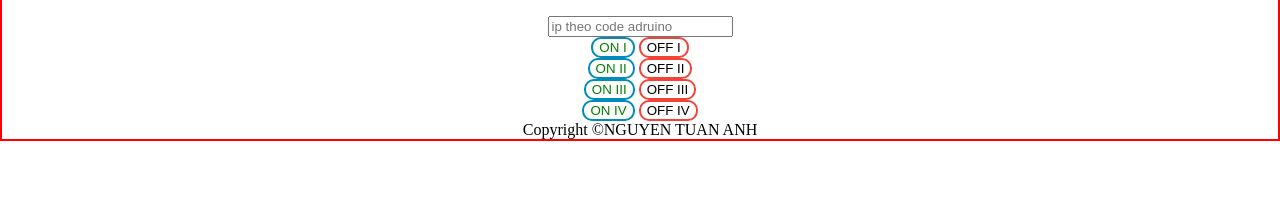
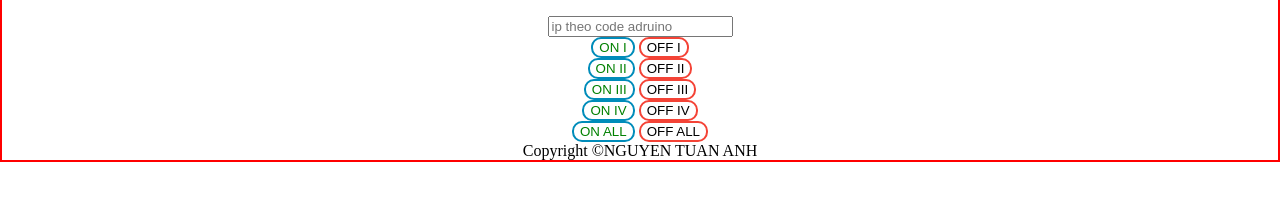
Before and after one commit to tuananh250696/tttnnn, a website: page webapp/home.html in a window 1280 px wide. Shown: the part 464-664 px from the top of the page. Drawn offline with Linux system fonts and the light colour scheme.

Commit message:
Update home.html

```diff
--- a/webapp/home.html
+++ b/webapp/home.html
@@ -73,6 +73,10 @@
 					<button class="button button2" ng-click="upt8()">ON IV</button>
 					<button class="button button3" ng-click="upt81()">OFF IV</button>
 					 <br>
+
+					<button class="button button2" ng-click="upt9()">ON ALL</button>
+					<button class="button button3" ng-click="upt91()">OFF ALL</button>
+					 <br>
 				</div>
 
 		<footer><center>Copyright &copy;NGUYEN TUAN ANH</div></center>
```
